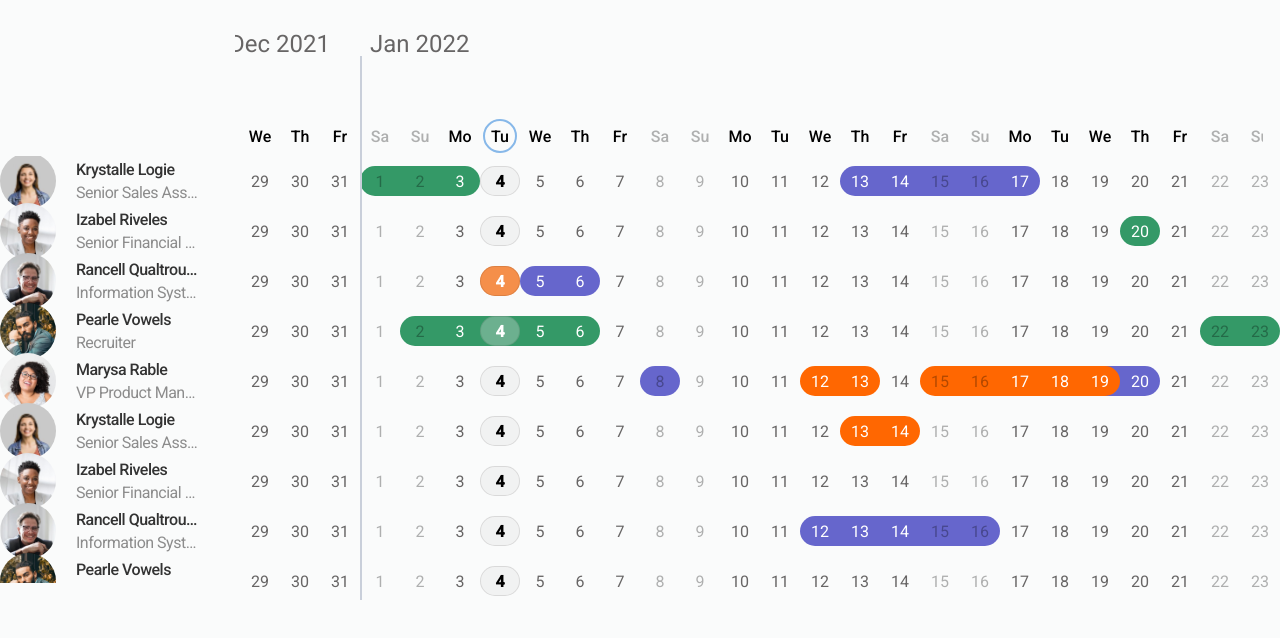
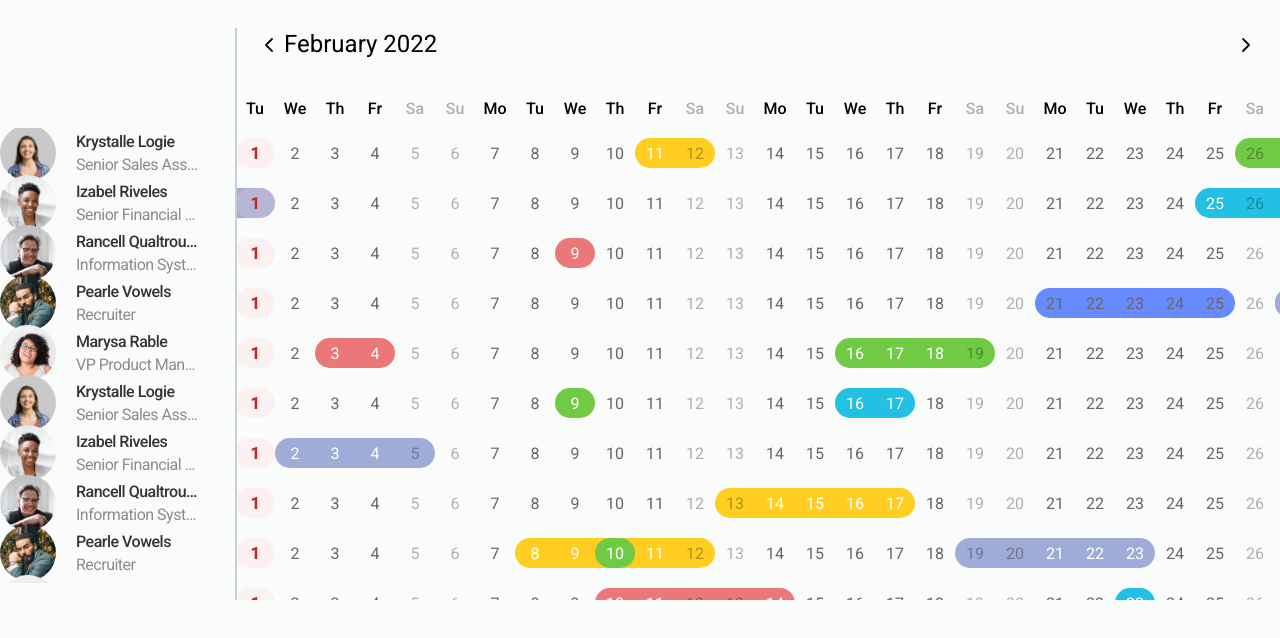
Before and after one commit to ANovokmet/vue-holiday-planner, a Vue app: page / in a window 1280 px wide. Shown: the top 638 px of the page. Built offline with nearby package versions, Linux system fonts and the light colour scheme.

Commit message:
design changes, v1.2.3

```diff
--- a/package.json
+++ b/package.json
@@ -1,6 +1,6 @@
 {
   "name": "vue-holiday-planner",
-  "version": "1.2.2",
+  "version": "1.2.3",
   "private": true,
   "types": "index.d.ts",
   "main": "HolidayPlanner.js",
--- a/public/main.css
+++ b/public/main.css
@@ -8,6 +8,41 @@ body {
     font-family: Roboto, "Helvetica Neue", sans-serif;
     background-color: #FAFBFB;
 }
+
+.toovoimetus.hp-interval {
+    background: #9FACD8;
+}
+
+.kodukontor.hp-interval {
+    background: #FFCE20;
+}
+
+.puhkus.hp-interval {
+    background: #EB7778;
+}
+
+.lahetus.hp-interval {
+    background: #70CA44;
+}
+
+.koolitused.hp-interval {
+    background: #22C1E3;
+}
+
+.kontor.hp-interval {
+    background: #688AFF;
+}
+
+
+.toovoimetus,
+.kodukontor,
+.puhkus,
+.lahetus,
+.koolitused,
+.konto {
+    color: white !important;
+}
+
 
 .orange.hp-interval {
     background-color: #FF6701 !important;
@@ -70,8 +105,8 @@ body {
 .public-holiday {
   height: 30px;
   border-radius: 20px;
-  color: #CB4141 !important;
-  background-color: rgb(255 0 0 / 10%);
+  color: #C52828 !important;
+  background-color: rgba(255, 209, 210, 0.25);;
   color: black;
   font-weight: bold;
 }
--- a/src/App.vue
+++ b/src/App.vue
@@ -39,7 +39,7 @@ function generateRows() {
     return startOfYear.add(Math.floor(Math.random() * 365), "day");
   }
 
-  const colors = ["orange", "green", "purple"];
+  const colors = ['toovoimetus', 'kodukontor', 'puhkus', 'lahetus', 'koolitused', 'kontor'];
   const templateRows: any[] = [
     {
       title: "Krystalle Logie",
@@ -78,17 +78,17 @@ function generateRows() {
     const days = [];
     for (let j = 0; j < 24; j++) {
       const duration = Math.floor(Math.random() * 5);
-      const classes = colors[j % 3];
+      const classes = colors[j % colors.length];
 
       let date = randomDate();
       days.push({
         startDate: date,
         endDate: date.add(duration, 'day'),
         class: classes,
-        style: {
-          backgroundColor: "#3f51b5",
-          color: "white",
-        },
+        // style: {
+        //   backgroundColor: "#3f51b5",
+        //   color: "white",
+        // },
       });
     }
     row.days = days;
@@ -122,11 +122,11 @@ export default Vue.extend({
       customDays: [
         {
           date: dayjs('2022-02-01'),
-          headerClass: 'circle circle-orange',
+          // headerClass: 'circle circle-orange', //
           class: 'public-holiday'
         }
       ],
-      startDate: dayjs().startOf('isoWeek'),
+      startDate: dayjs('2022-02-01')//dayjs().startOf('isoWeek'),
     };
   },
 });
--- a/src/components/HolidayPlanner.vue
+++ b/src/components/HolidayPlanner.vue
@@ -3,7 +3,7 @@
     <div class="hp-header" v-if="enableHeader">
       <slot name="title" :from="from" :to="to">
         <div class="range" v-if="from != null && to != null">
-          {{ dateFormat(from, "MMMM YYYY") }} ― {{ dateFormat(to, "MMMM YYYY") }}
+          {{ dateFormat(from, "MMM YYYY") }} ― {{ dateFormat(to, "MMM YYYY") }}
         </div>
       </slot>
     </div>
@@ -14,6 +14,30 @@
         @click="onHeaderClick"
         :class="{ 'hp-right-scrollbar-visible': rightScrollbarVisible }"
       >
+
+        <div class="hp-floating-button move-left" @click="onMoveLeftClick">
+          <svg viewBox="0 0 15 15" fill="none" xmlns="http://www.w3.org/2000/svg">
+            <path
+              fill-rule="evenodd"
+              clip-rule="evenodd"
+              d="M8.81809 4.18179C8.99383 4.35753 8.99383 4.64245 8.81809 4.81819L6.13629 7.49999L8.81809 10.1818C8.99383 10.3575 8.99383 10.6424 8.81809 10.8182C8.64236 10.9939 8.35743 10.9939 8.1817 10.8182L5.1817 7.81819C5.09731 7.73379 5.0499 7.61933 5.0499 7.49999C5.0499 7.38064 5.09731 7.26618 5.1817 7.18179L8.1817 4.18179C8.35743 4.00605 8.64236 4.00605 8.81809 4.18179Z"
+              fill="currentColor"
+            />
+          </svg>
+        </div>
+
+        <div class="hp-floating-button move-right" @click="onMoveRightClick">
+          <svg viewBox="0 0 15 15" fill="none" xmlns="http://www.w3.org/2000/svg">
+            <path
+              fill-rule="evenodd"
+              clip-rule="evenodd"
+              d="M6.18194 4.18185C6.35767 4.00611 6.6426 4.00611 6.81833 4.18185L9.81833 7.18185C9.90272 7.26624 9.95013 7.3807 9.95013 7.50005C9.95013 7.6194 9.90272 7.73386 9.81833 7.81825L6.81833 10.8182C6.6426 10.994 6.35767 10.994 6.18194 10.8182C6.0062 10.6425 6.0062 10.3576 6.18194 10.1819L8.86374 7.50005L6.18194 4.81825C6.0062 4.64251 6.0062 4.35759 6.18194 4.18185Z"
+              fill="currentColor"
+            />
+          </svg>
+        </div>
+
+
         <div class="hp-header-scroller" ref="scrollHeader">
           <div class="hp-header-row">
             <div
@@ -268,8 +292,12 @@ export default (Vue as VueConstructor<
     });
 
     setTimeout(() => {
+
+      const left = this.dateToPositionRelative(this.startDate!);
+      const { scrollLeft, clientWidth } = this.$refs.scrollBody!;
+      this._expandScrollableRange(left, left + clientWidth + 1000);
+
       this.scrollLeftTo(this.startDate, 'auto');
-      const { scrollLeft, clientWidth } = this.$refs.scrollBody!;
       this.checkScrollableThresholdHit(scrollLeft, clientWidth);
       this.updateRange(scrollLeft, scrollLeft + clientWidth);
     });
@@ -386,6 +414,31 @@ export default (Vue as VueConstructor<
       if (!this.selecting) {
         this.clearSelection();
       }
+    },
+
+    onMoveLeftClick(event: MouseEvent): void {
+
+      let target: Dayjs;
+      if(this.from!.date() === 1) {
+        target = this.from!.subtract(1, 'day').startOf('month');
+      } else {
+        target = this.from!.startOf('month');
+      }
+
+      const left = this.dateToPositionRelative(target);
+      const { scrollLeft, clientWidth } = this.$refs.scrollBody!;
+      this._expandScrollableRange(left, left + clientWidth + 1000);
+      this.scrollLeftTo(target);
+    },
+
+    onMoveRightClick(event: MouseEvent): void {
+
+      const target = this.from!.add(1, 'month').startOf('month');
+
+      const left = this.dateToPositionRelative(target);
+      const { scrollLeft, clientWidth } = this.$refs.scrollBody!;
+      this._expandScrollableRange(left - 1000, left + clientWidth + 1000);
+      this.scrollLeftTo(target);
     },
 
     /**
@@ -516,6 +569,15 @@ export default (Vue as VueConstructor<
       // return this.days[ix].left;
     },
 
+    dateToPositionRelative(date: Dayjs): number {
+      const diff = date.diff(this.referenceDate, 'day');
+      const ix = clamp(diff, 0, this.days.length - 1);
+      if(!this.days[ix]) {
+        return 0;
+      }
+      return diff * DAY_WIDTH;
+    },
+
     _checkScrollableThresholdHit(scrollLeft: number, clientWidth: number): void {
       if (scrollLeft - this.referenceScrollLeft! < this.scrollableLeftThreshold) {
         this._expandScrollableRange(this.scrollableLeft - SCROLLABLE_RANGE_EXPAND_WIDTH, this.scrollableRight);
@@ -587,7 +649,7 @@ export default (Vue as VueConstructor<
         const numDays = end.diff(start, 'day');
 
         const month = {
-          title: start.format('MMM YYYY'),
+          title: start.format('MMMM YYYY'),
           date: current,
           width: (numDays + 1) * DAY_WIDTH
         };
@@ -784,6 +846,7 @@ export default (Vue as VueConstructor<
   display: flex;
   flex: 1 1 0;
   overflow: hidden;
+  position: relative;
   /* height: 80px; */
 }
 
@@ -824,14 +887,14 @@ export default (Vue as VueConstructor<
   position: relative;
 }
 
-::v-deep .header-day.today::after {
+/* ::v-deep .header-day.today::after {
   content: "";
   height: 30px;
   width: 30px;
   position: absolute;
   border-radius: 50%;
   border: 2px solid #87b8e9;
-}
+} */
 
 /** use v-global in Vue3 */
 .day-main.today {
@@ -891,7 +954,7 @@ export default (Vue as VueConstructor<
   z-index: 1;
   padding: 30px 30px 30px 10px;
   font-size: 24px;
-  color: #676565;
+  color: #000000;
 }
 
 .hp-card .avatar {
@@ -958,4 +1021,24 @@ export default (Vue as VueConstructor<
   border: 1px solid transparent;
   z-index: 0;
 }
+
+.hp-floating-button {
+  position: absolute;
+  cursor: pointer;
+  width: 30px;
+  height: 30px;
+  z-index: 2;
+}
+
+.move-left {
+  left: 20px;
+  top: 30px; /* TODO:: do better */
+}
+
+.move-right {
+  right: 20px;
+  top: 30px;
+}
+
+
 </style>
```
Also changed, not shown: 12 other files (tests, documents, lock files or other folders).
